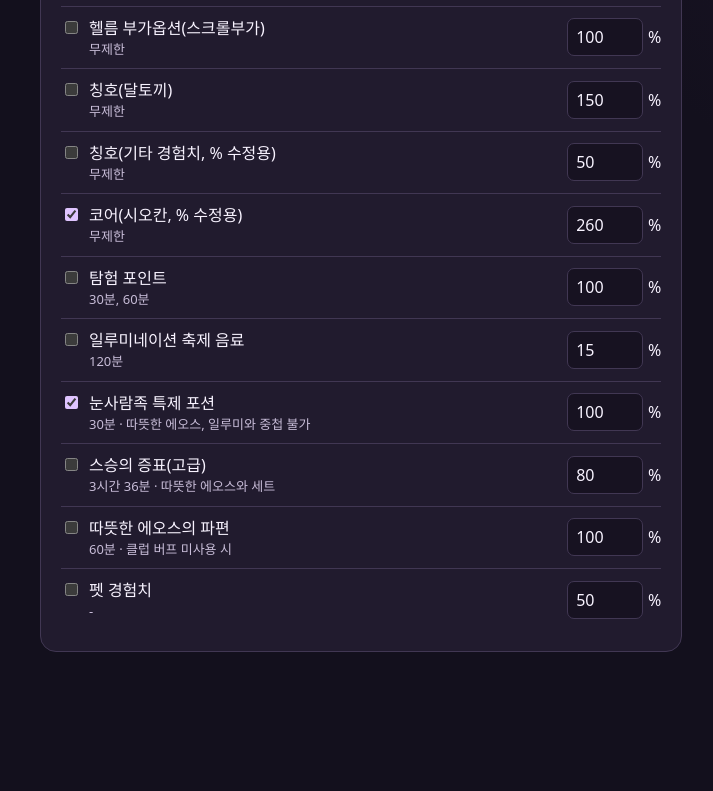
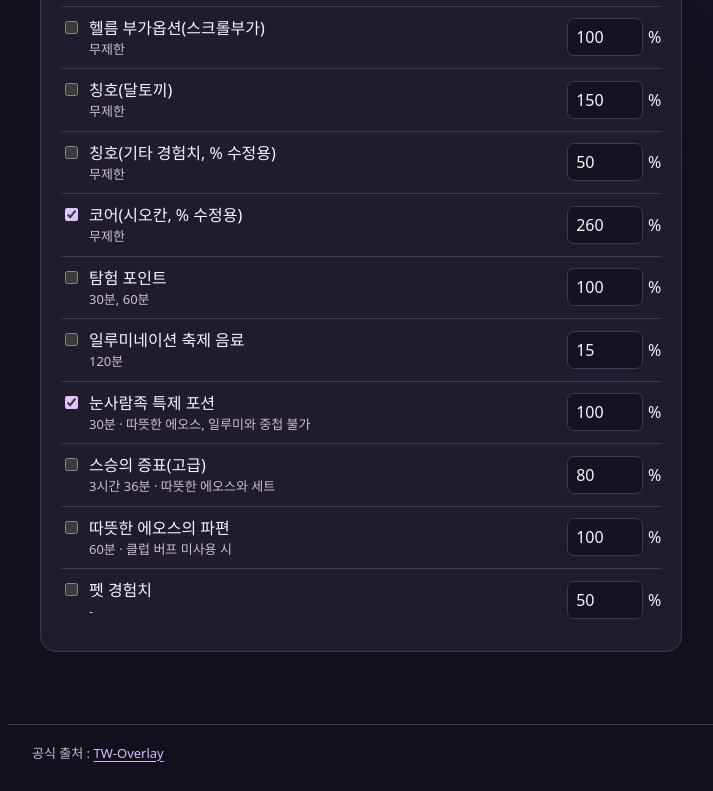
Before and after one commit to bbiyakculb/bbiyak, a plain HTML site: page CALC_EXP.html in a window 1280 px wide. Shown: the part 1664-2455 px from the top of the page, without its empty margins (82-795 px from the left). Before the commit the page ends 2368 px from the top, so only its background shows below. Drawn offline with Linux system fonts and the light colour scheme.

Commit message:
Update CALC_EXP.html

```diff
--- a/CALC_EXP.html
+++ b/CALC_EXP.html
@@ -36,6 +36,10 @@
 </section>
 </form>
 </main>
+<footer aria-label="자료 출처" style="max-width:1100px;margin:20px auto 0;padding:18px 24px 28px;border-top:1px solid rgba(192,185,214,.22);color:#c0b9d6;font-size:13px;line-height:1.6;">
+  공식 출처 : <a href="https://github.com/twliker/tw-overlay" target="_blank" rel="noopener noreferrer" style="color:#d6baff;text-decoration:underline;text-underline-offset:3px;overflow-wrap:anywhere;">TW-Overlay</a>
+</footer>
+
 <script>
 const buffs = [
   ['cat','길고양이1 경험치 버프','60분 · 1일 1회',30],
```
